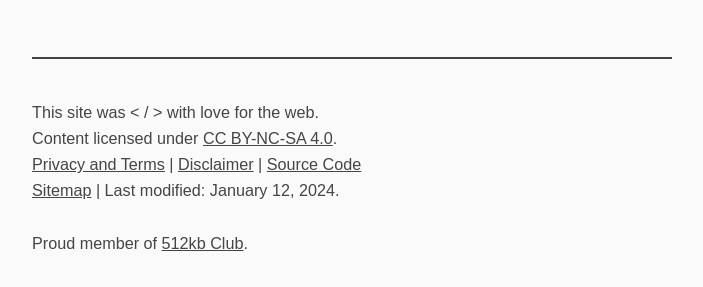
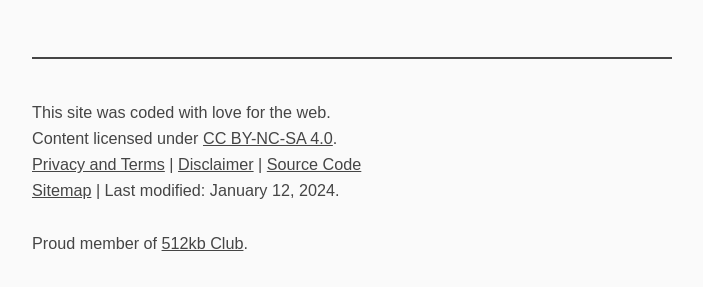
Before and after one commit to a-franca/abf.li, a Jekyll site: the page built from pages/index.md, in a window 1280 px wide. Shown: the part 1269-1556 px from the top of the page, without its empty margins (288-991 px from the left). Built offline with Jekyll 4.4.1, drawn with Linux system fonts in a browser that asks for light colours.

Commit message:
Improve text

```diff
--- a/_includes/footer.html
+++ b/_includes/footer.html
@@ -1,6 +1,6 @@
 <footer>
     <p>
-    This site was &lt;&nbsp;/&nbsp;&gt; with love for the web.<br>
+    This site was coded with love for the web.<br>
     Content licensed under <a id="license" href="https://creativecommons.org/licenses/by-nc-sa/4.0/" rel="noopener noreferrer nofollow" target="_blank">{{ site.license }}</a>.<br>
     <a href="/about/#privacy-and-terms">Privacy and Terms</a> &#124; <a href="/about/#disclaimer">Disclaimer</a> &#124; <a href="{{ site.source_code }}" rel="me noopener" target="_blank">Source Code</a><br>
     <a id="sitemap" href="{{ site.sitemap | prepend: site.url }}">Sitemap</a> | Last modified: {{ site.time | date: "%B %-d, %Y" }}.<br><br>
```
